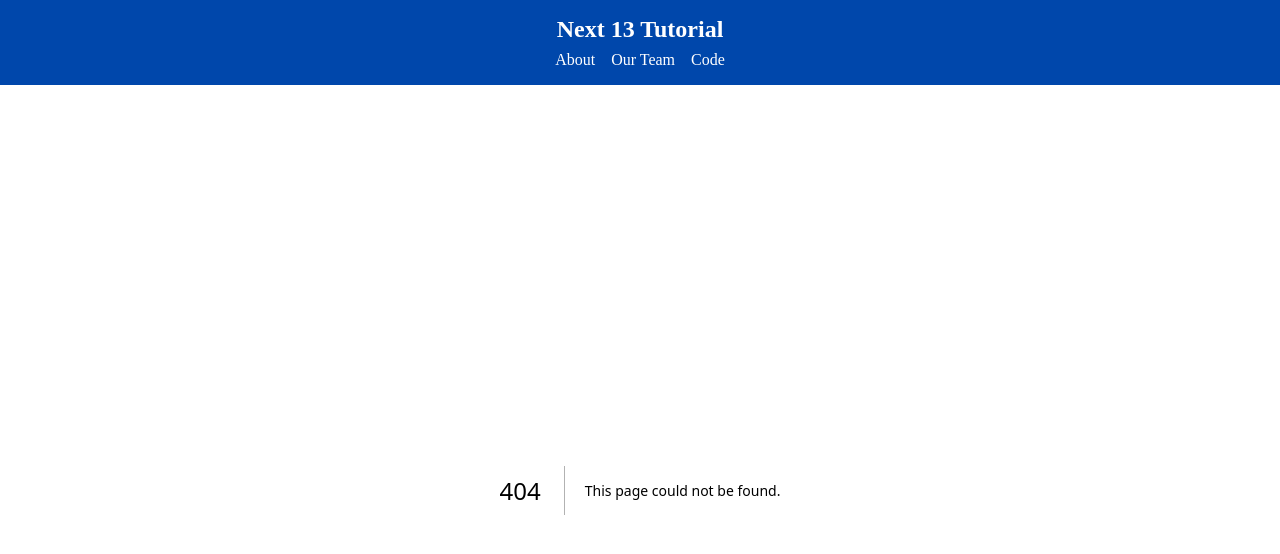
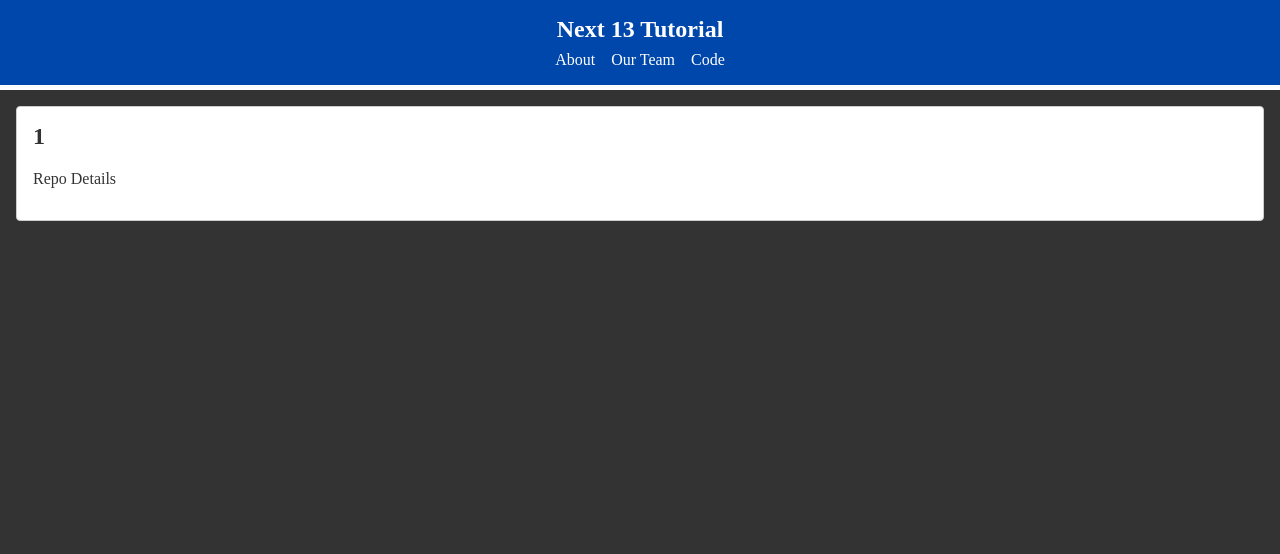
Before and after one commit to chadhindsight/next_13_course, a Next.js app: page /code/repos/1 in a window 1280 px wide. Before the commit this address had no page. Shown: the top 554 px of the page. Built offline with nearby package versions, Linux system fonts and the light colour scheme.

Commit message:
Get and display the name of currently selected repo

```diff
--- /dev/null
+++ b/app/code/repos/[name]/page.jsx
@@ -0,0 +1,14 @@
+import React from 'react';
+
+const RepoPage = ({params}) => {
+    const {name} = params
+
+    return (
+        <div className="card">
+            <h2>{name}</h2>
+            <p>Repo Details</p>
+        </div>
+    );
+};
+
+export default RepoPage;
```
